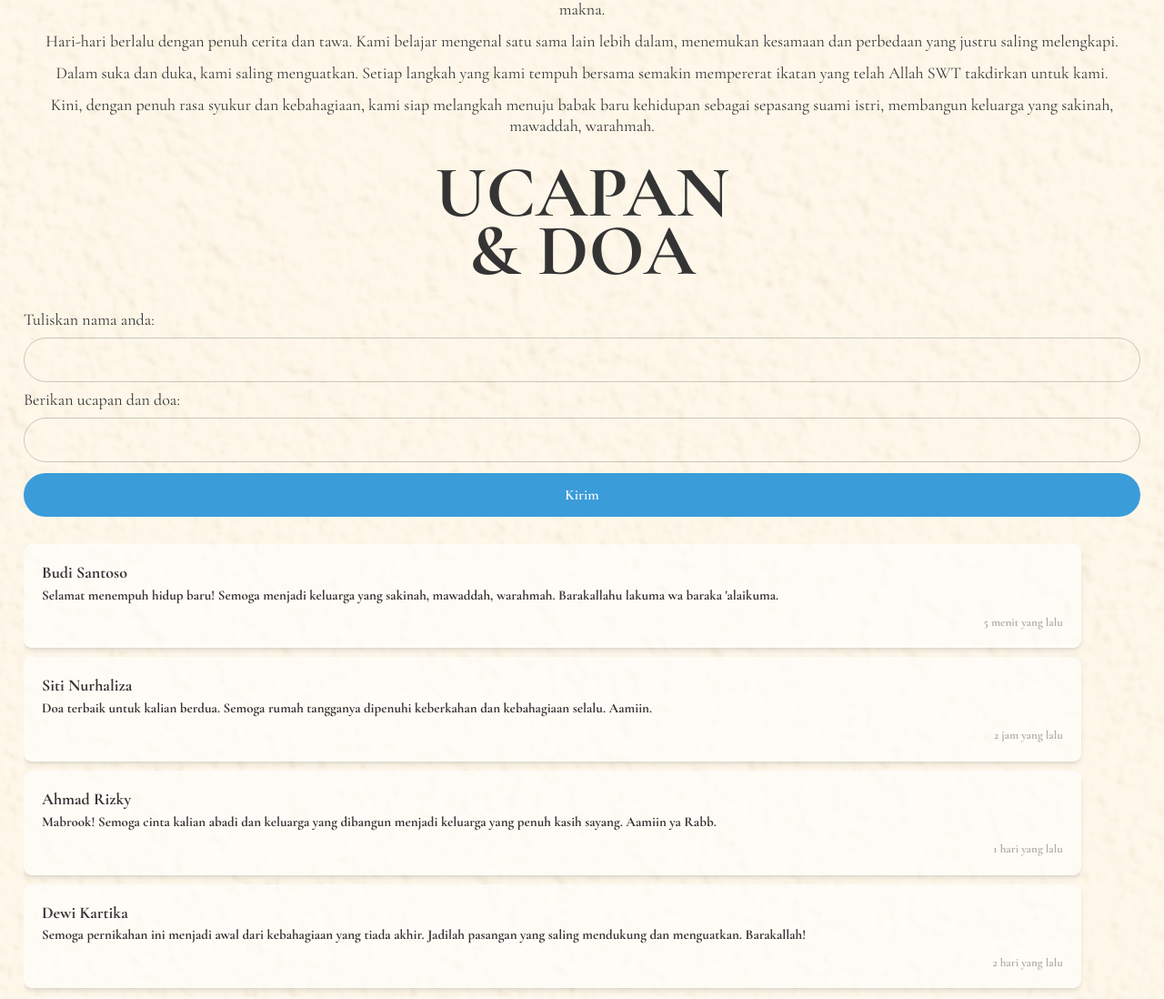
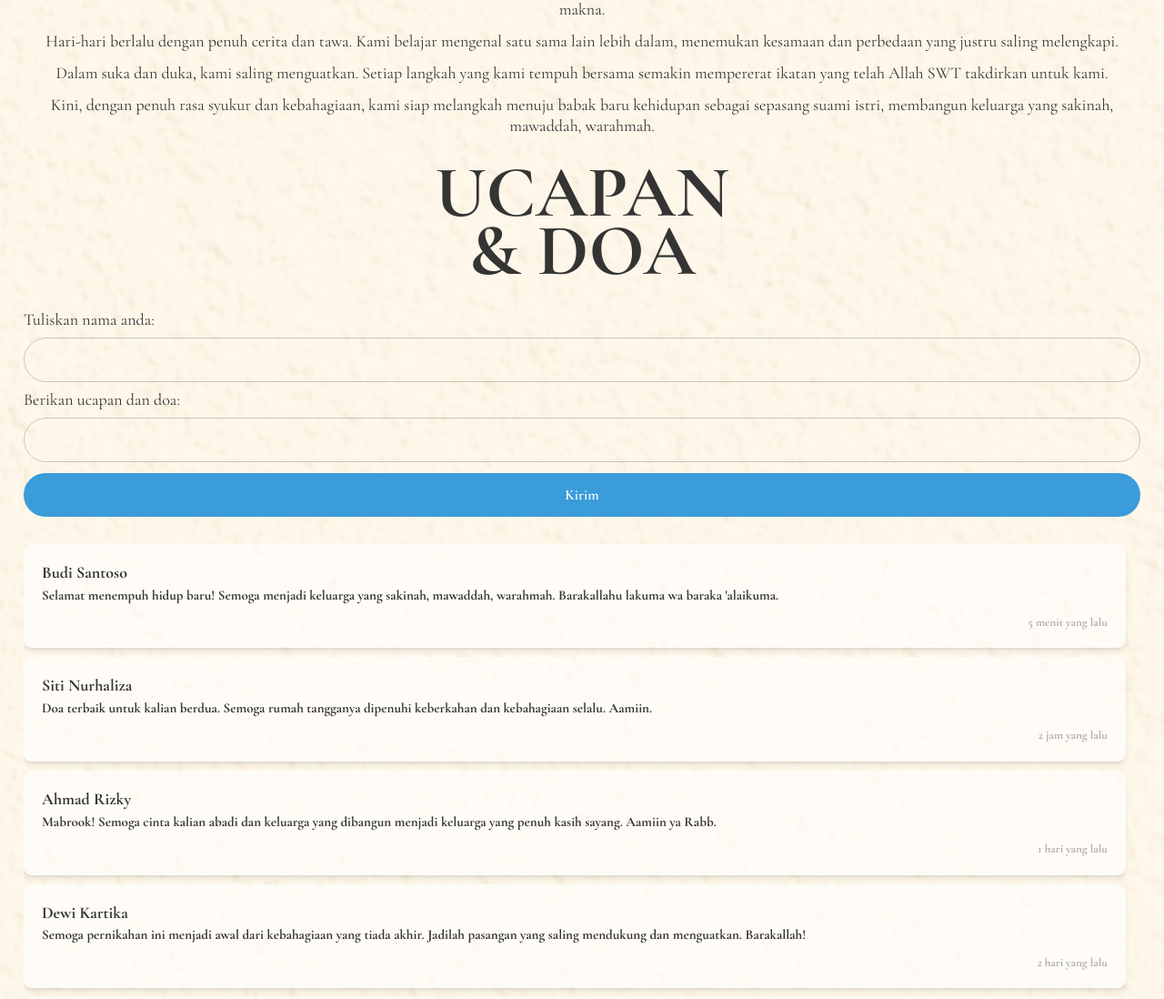
Before and after one commit to Arrasyidff/web-invitation-bunvik, a Next.js app: page / in a window 1280 px wide. Shown: the part 3439-4537 px from the top of the page at 91% size. Built offline with nearby package versions, Linux system fonts and the light colour scheme.

Commit message:
feat: Add custom scrollbar styling to WishesList component for enhanced user experience. Update global CSS to include new scrollbar styles and apply them to the component for improved aesthetics.

```diff
--- a/src/app/globals.css
+++ b/src/app/globals.css
@@ -69,3 +69,26 @@ p, h2, h3, h4 {
 .arch-bottom {
   border-radius: 4px 4px 50% 50% / 4px 4px 30% 30%;
 }
+
+.wishes-scroll {
+  scrollbar-width: thin;
+  scrollbar-color: rgba(190, 120, 100, 0.35) transparent;
+}
+
+.wishes-scroll::-webkit-scrollbar {
+  width: 4px;
+}
+
+.wishes-scroll::-webkit-scrollbar-track {
+  background: transparent;
+}
+
+.wishes-scroll::-webkit-scrollbar-thumb {
+  background: rgba(190, 120, 100, 0.35);
+  border-radius: 999px;
+  transition: background 0.2s ease;
+}
+
+.wishes-scroll::-webkit-scrollbar-thumb:hover {
+  background: rgba(190, 120, 100, 0.65);
+}
--- a/src/features/wishes/components/WishesList.tsx
+++ b/src/features/wishes/components/WishesList.tsx
@@ -15,9 +15,9 @@ export function WishesList({ wishes }: WishesListProps) {
   }
 
   return (
-    <div className="mt-7.5 flex flex-col gap-2.5 max-h-125 overflow-y-auto pr-1">
+    <div className="mt-7.5 flex flex-col gap-2.5 max-h-125 overflow-y-auto pr-1 wishes-scroll">
       {wishes.map((wish) => (
-        <div key={wish.id} className="rounded-[9px] bg-white/60 p-5 shadow-md w-[95%]">
+        <div key={wish.id} className="rounded-[9px] bg-white/60 p-5 shadow-md w-[99%]">
           <p className="text-[1.125rem] font-bold text-foreground">{wish.guestName}</p>
           <p className="mt-1 font-bold text-[0.9375rem] text-foreground leading-relaxed">
             {wish.message}
```
